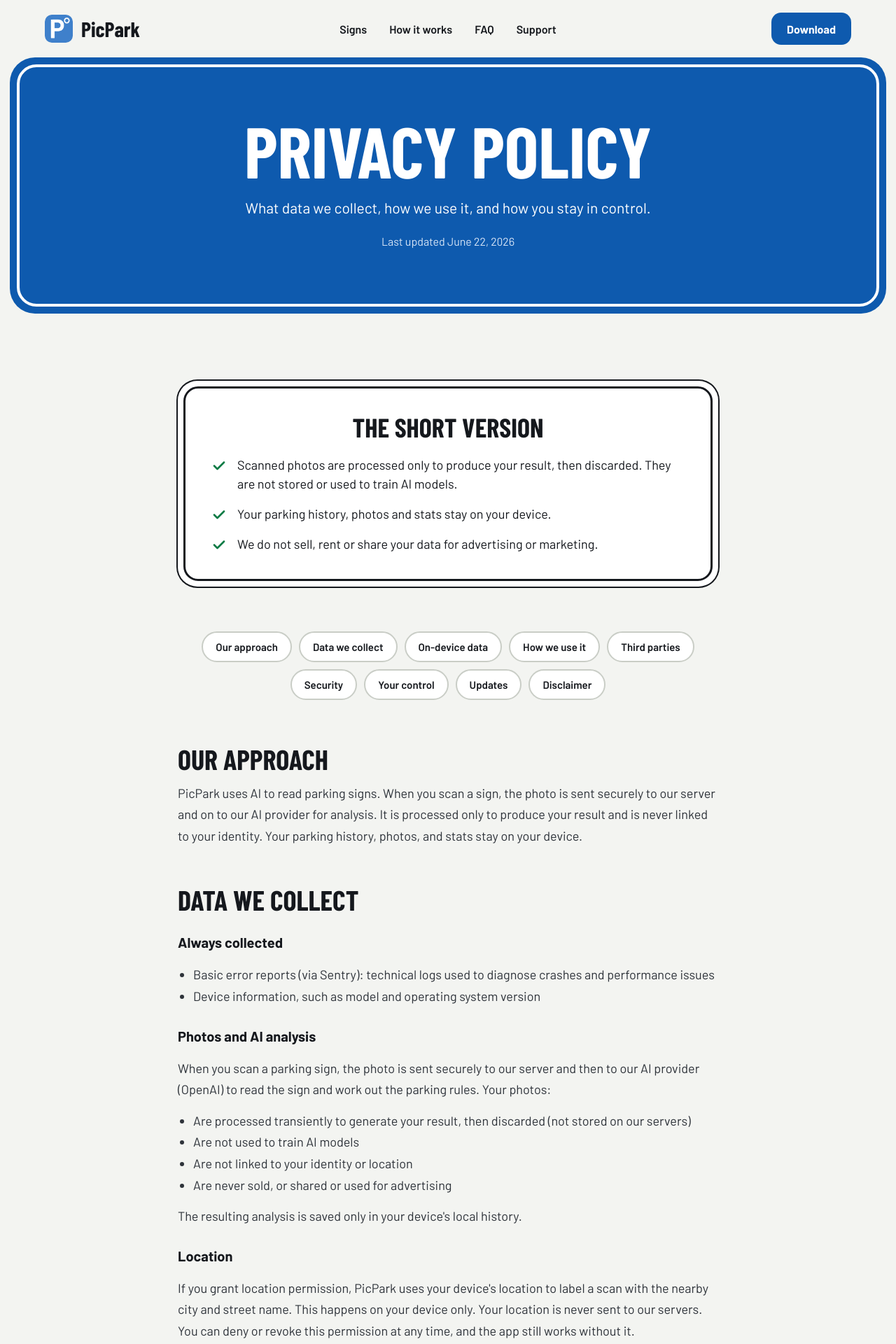
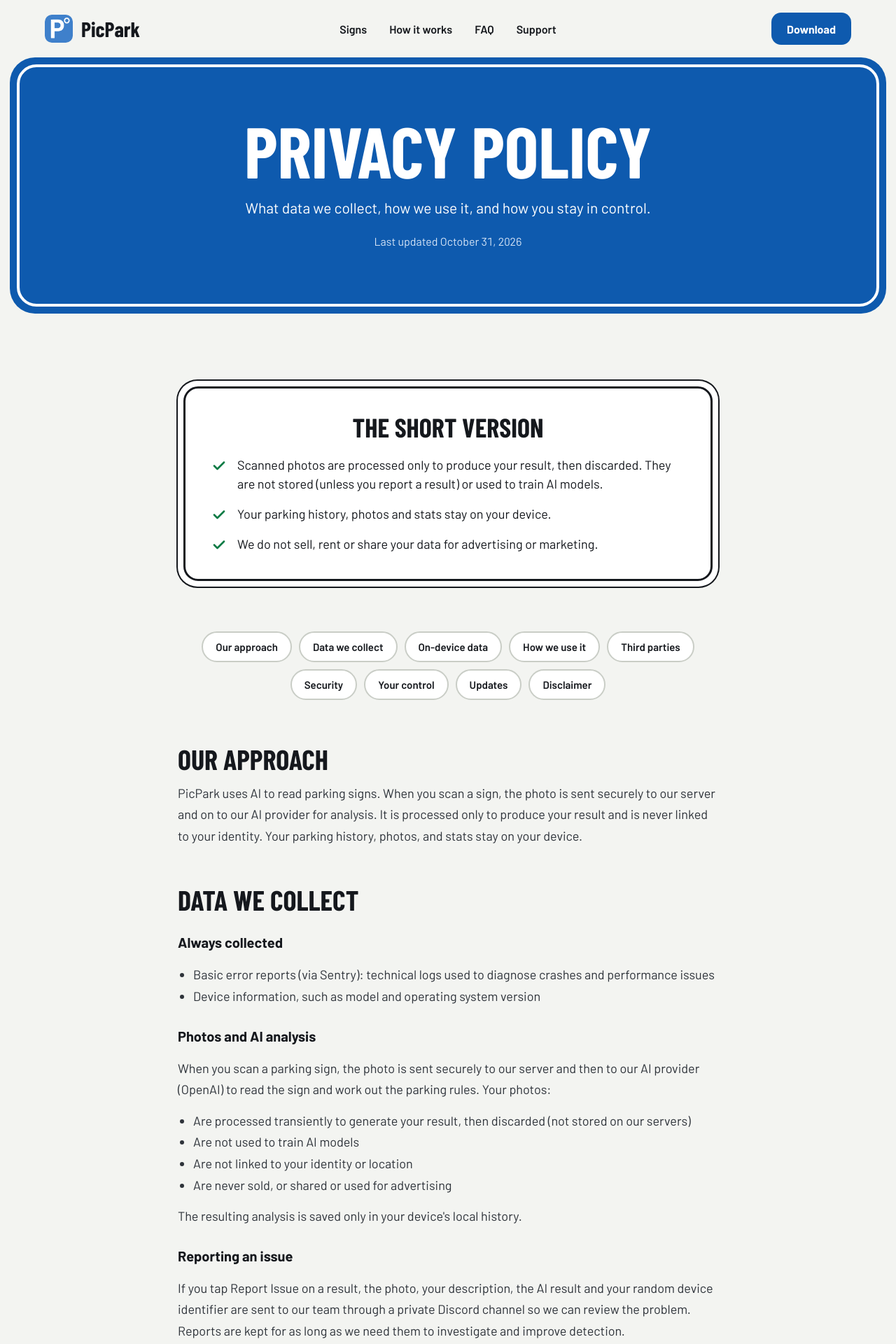
Before and after one commit to Rasmus257/PicPark-Website, a SvelteKit app: page /privacy in a window 1280 px wide. Shown: the top 1920 px of the page at 70% size. Built offline with nearby package versions, Linux system fonts and the light colour scheme; a web font is replaced by a local one.

Commit message:
Disclose that Report Issue sends the photo to the team via Discord, since the site claimed photos are never stored

```diff
--- a/src/routes/+page.svelte
+++ b/src/routes/+page.svelte
@@ -100,7 +100,7 @@
     },
     {
       q: 'What happens to my photos?',
-      a: 'Each photo is sent securely for analysis, used only to produce your result, then discarded. It is never stored or linked to your identity. Your history stays on your phone. The <a href="/privacy">privacy policy</a> has the details.',
+      a: 'Each photo is sent securely for analysis, used only to produce your result, then discarded. It is never stored unless you report a result, and never linked to your identity. Your history stays on your phone. The <a href="/privacy">privacy policy</a> has the details.',
     },
   ];
 </script>
--- a/src/routes/privacy/+page.svelte
+++ b/src/routes/privacy/+page.svelte
@@ -31,7 +31,7 @@
 </svelte:head>
 
 <PageHeader title="Privacy policy" lead="What data we collect, how we use it, and how you stay in control.">
-  <p class="updated">Last updated June 22, 2026</p>
+  <p class="updated">Last updated October 31, 2026</p>
 </PageHeader>
 
 <div class="doc">
@@ -39,7 +39,7 @@
     <div>
       <h2 id="short-h">The short version</h2>
       <ul>
-        <li>Scanned photos are processed only to produce your result, then discarded. They are not stored or used to train AI models.</li>
+        <li>Scanned photos are processed only to produce your result, then discarded. They are not stored (unless you report a result) or used to train AI models.</li>
         <li>Your parking history, photos and stats stay on your device.</li>
         <li>We do not sell, rent or share your data for advertising or marketing.</li>
       </ul>
@@ -79,6 +79,11 @@
         <li>Are never sold, or shared or used for advertising</li>
       </ul>
       <p>The resulting analysis is saved only in your device's local history.</p>
+      <h3>Reporting an issue</h3>
+      <p>
+        If you tap Report Issue on a result, the photo, your description, the AI result and your random device identifier are sent to our team through a private Discord channel so
+        we can review the problem. Reports are kept for as long as we need them to investigate and improve detection.
+      </p>
       <h3>Location</h3>
       <p>
         If you grant location permission, PicPark uses your device's location to label a scan with the nearby city and street name. This happens on your device only. Your location
--- a/src/routes/support/+page.svelte
+++ b/src/routes/support/+page.svelte
@@ -15,7 +15,7 @@
     },
     {
       q: 'Is my data safe?',
-      a: 'Each photo is sent securely for analysis, used only to produce your result, then discarded. It is never stored or linked to your identity, and your history and stats stay on your device. Read the <a href="/privacy">privacy policy</a> for exactly what is collected.',
+      a: 'Each photo is sent securely for analysis, used only to produce your result, then discarded. It is never stored unless you report a result, and never linked to your identity, and your history and stats stay on your device. Read the <a href="/privacy">privacy policy</a> for exactly what is collected.',
     },
     {
       q: 'What if the app gives a wrong result?',
```
Also changed, not shown: static/llms-full.txt, static/llms.txt.
